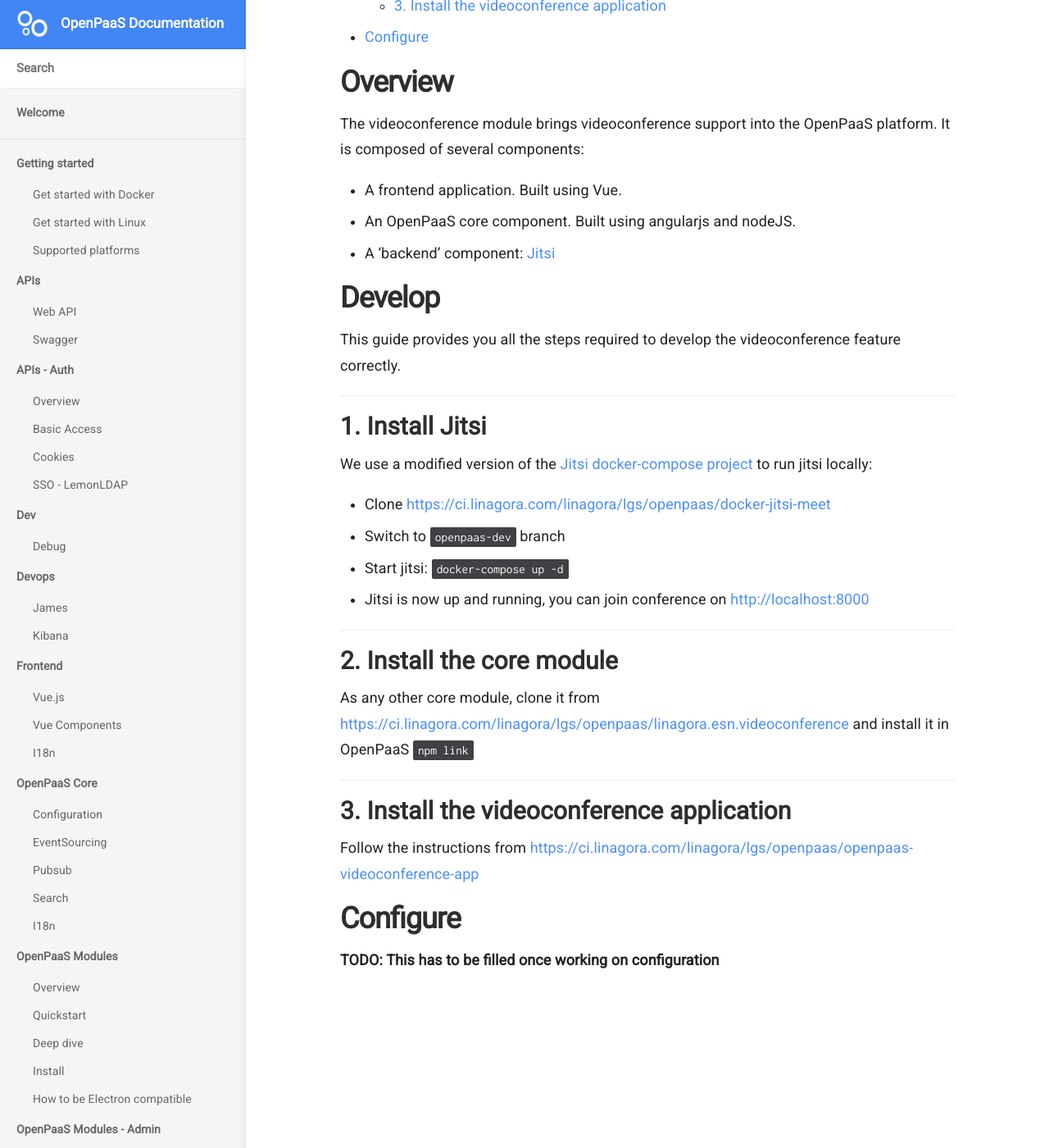
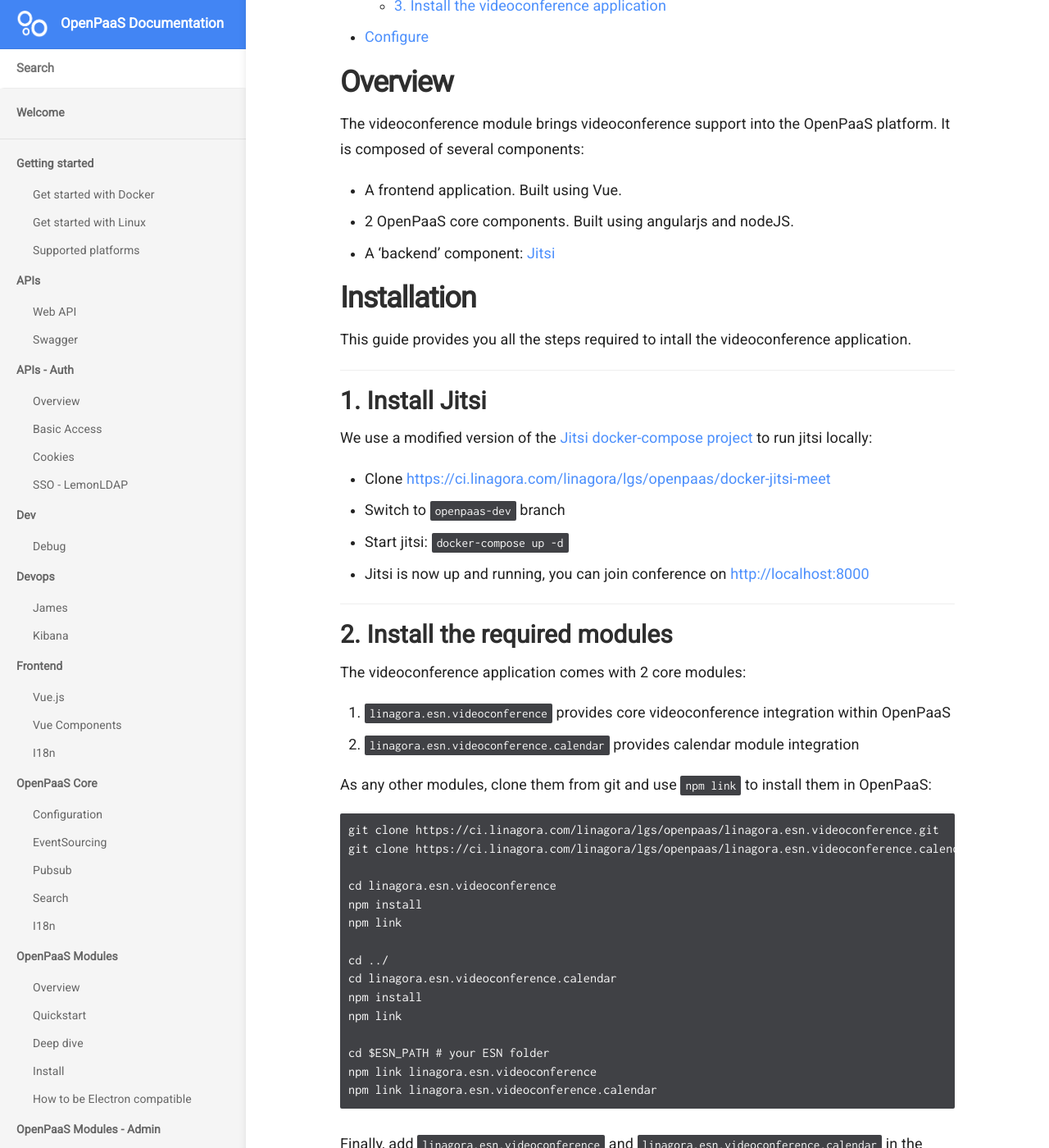
Before and after one commit to linagora/openpaas-doc, a Jekyll site: the page built from _docs/modules/videoconference/index.md, in a window 1280 px wide and 1400 px high, scrolled down 355 px. Shown: the whole window at 82% size. Built offline with Jekyll 4.4.1, drawn with Linux system fonts in a browser that asks for light colours; nearby versions of some CDN libraries; a script that is not in the unit is left out; some of the changed text lies outside the part shown.

Commit message:
Update videoconference installation instructions

````diff
--- a/_docs/modules/videoconference/index.md
+++ b/_docs/modules/videoconference/index.md
@@ -16,12 +16,12 @@
 It is composed of several components:
 
 - A frontend application. Built using Vue.
-- An OpenPaaS core component. Built using angularjs and nodeJS.
+- 2 OpenPaaS core components. Built using angularjs and nodeJS.
 - A 'backend' component: [Jitsi](https://jitsi.org)
 
-## Develop
+## Installation
 
-This guide provides you all the steps required to develop the videoconference feature correctly.
+This guide provides you all the steps required to intall the videoconference application.
 
 ### 1. Install Jitsi
 
@@ -32,9 +32,34 @@
 - Start jitsi: `docker-compose up -d`
 - Jitsi is now up and running, you can join conference on [http://localhost:8000](http://localhost:8000)
 
-### 2. Install the core module
+### 2. Install the required modules
 
-As any other core module, clone it from [https://ci.linagora.com/linagora/lgs/openpaas/linagora.esn.videoconference](https://ci.linagora.com/linagora/lgs/openpaas/linagora.esn.videoconference) and install it in OpenPaaS `npm link`
+The videoconference application comes with 2 core modules:
+
+1. `linagora.esn.videoconference` provides core videoconference integration within OpenPaaS
+2. `linagora.esn.videoconference.calendar` provides calendar module integration
+
+As any other modules, clone them from git and use `npm link` to install them in OpenPaaS:
+
+```
+git clone https://ci.linagora.com/linagora/lgs/openpaas/linagora.esn.videoconference.git
+git clone https://ci.linagora.com/linagora/lgs/openpaas/linagora.esn.videoconference.calendar.git
+
+cd linagora.esn.videoconference
+npm install
+npm link
+
+cd ../
+cd linagora.esn.videoconference.calendar
+npm install
+npm link
+
+cd $ESN_PATH # your ESN folder
+npm link linagora.esn.videoconference
+npm link linagora.esn.videoconference.calendar
+```
+
+Finally, add `linagora.esn.videoconference` and `linagora.esn.videoconference.calendar` in the `modules` array of `$ESN_PATH/config/default.json`.
 
 ### 3. Install the videoconference application
 
@@ -42,4 +67,11 @@
 
 ## Configure
 
-**TODO: This has to be filled once working on configuration**
+In order to work, the ESN must be configured with several URLs:
+
+1. the Jitsi instance URL
+2. the Videoconference Web application.
+
+As an administrator, log in into OpenPaaS, go to the `administration/modules/videoconference`, then fill URLs:
+
+![Configure module header](/images/modules/videoconference/configuration.png)
````
Also changed, not shown: images/modules/videoconference/configuration.png (added).
